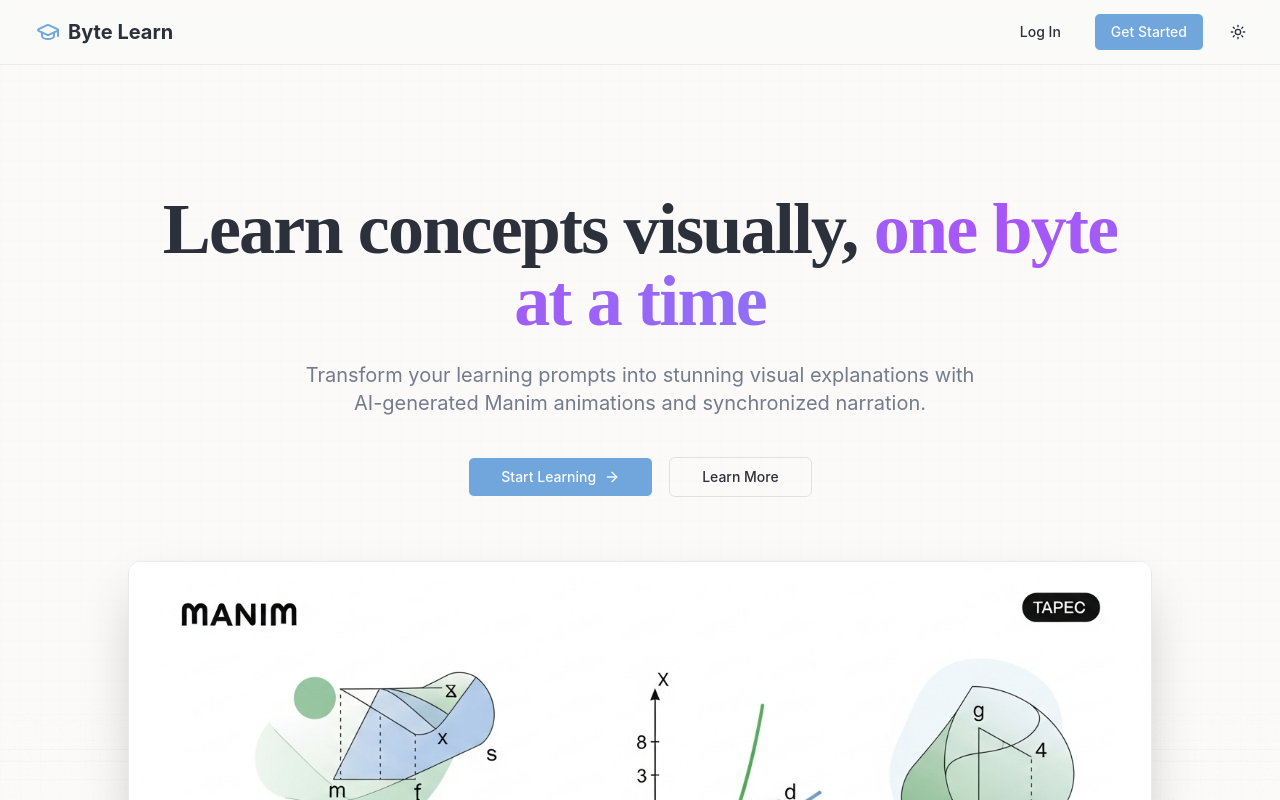
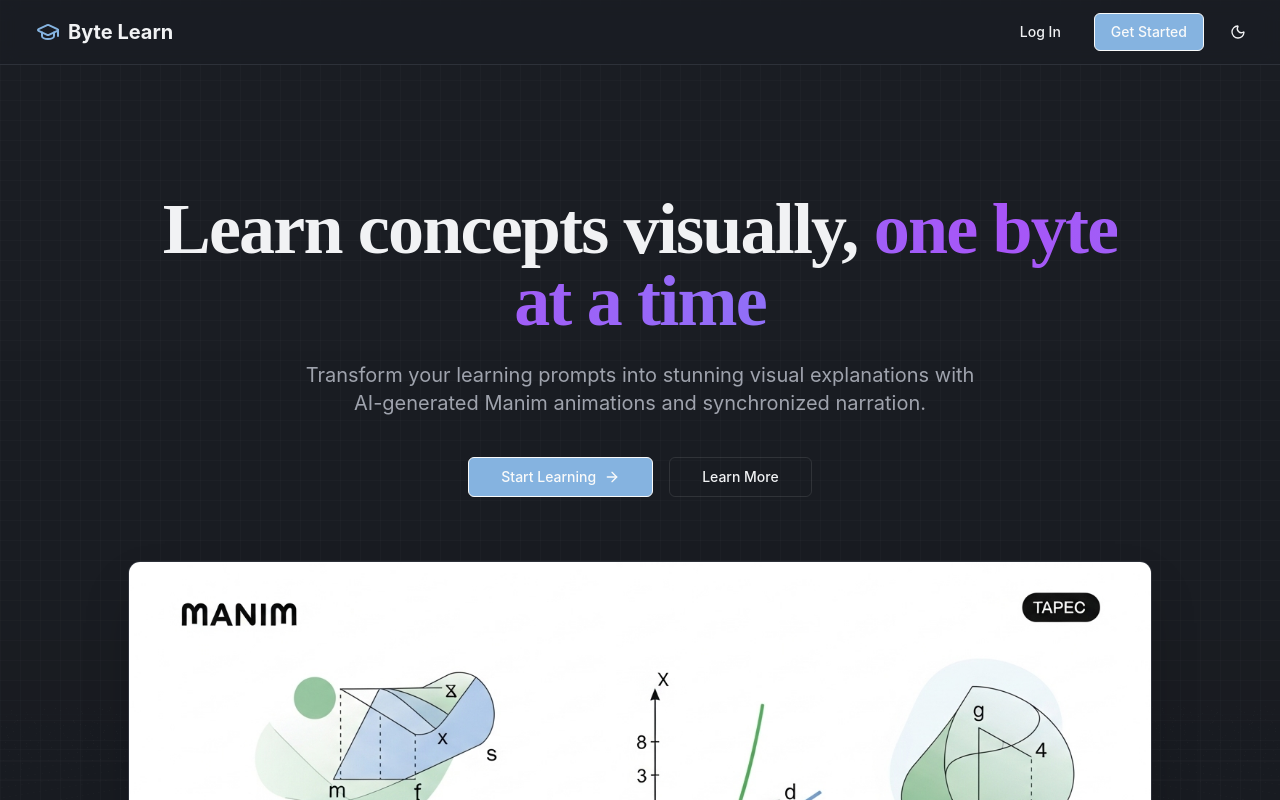
Before and after one commit to Chidanandareddyj/Byte_Learn_17, a Next.js app: page / in a window 1280 px wide. Shown: the top 800 px of the page. Built offline with nearby package versions, Linux system fonts and the light colour scheme; no server answers.

Commit message:
fix: Correct default theme value in ThemeProvider to ensure consistent dark mode behavior

```diff
--- a/src/app/providers.tsx
+++ b/src/app/providers.tsx
@@ -21,9 +21,9 @@ export function useTheme(): ThemeContextType {
 
 function ThemeProvider({ children }: { children: React.ReactNode }) {
   const [theme, setTheme] = React.useState<Theme>(() => {
-    if (typeof window === "undefined") return "light";
+    if (typeof window === "undefined") return "dark";
     const stored = window.localStorage.getItem("theme") as Theme | null;
-    return stored ?? "light";
+    return stored ?? "dark";
   });
 
   React.useEffect(() => {
```
